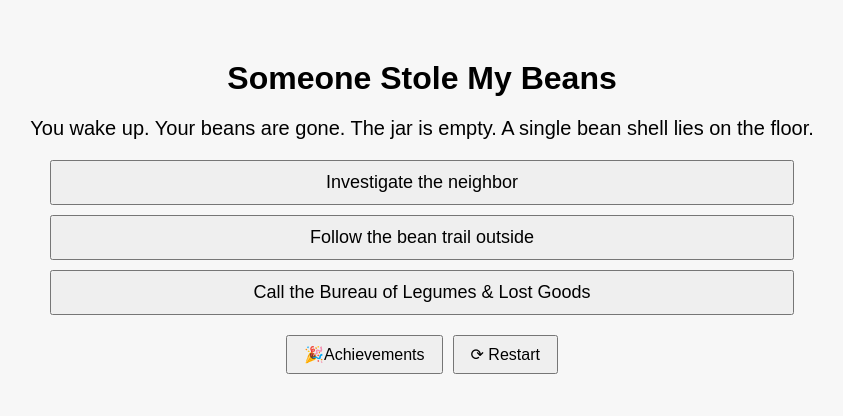
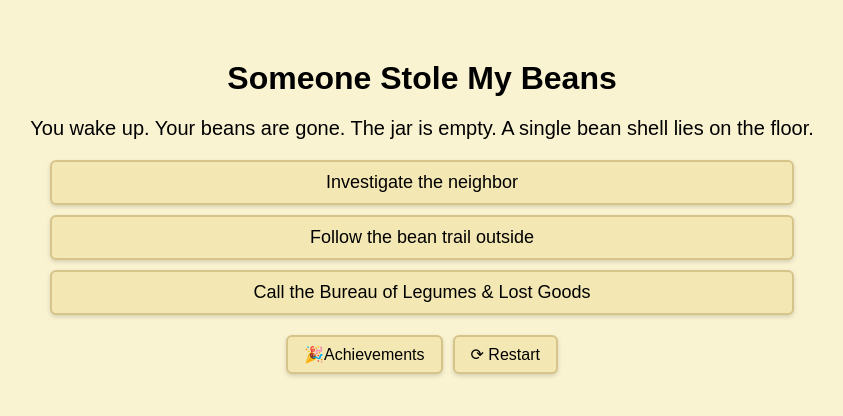
Before and after one commit to verywaffles/someone-stole-my-beans, a plain HTML site: page index.html in a window 1280 px wide. Both pictures are taken after a click on the button "Play". Shown: the whole page, without its empty margins (218-1061 px from the left). Drawn offline with Linux system fonts and the light colour scheme.

Commit message:
Update style.css

```diff
--- a/style.css
+++ b/style.css
@@ -1,10 +1,12 @@
 /* GENERAL PAGE STYLING */
 body {
   font-family: Arial, sans-serif;
-  background-color: #f7f7f7;
   margin: 0;
   padding: 20px;
   text-align: center;
+
+  /* Warm yellowish background (like your original) */
+  background-color: #faf3d2;
 }
 
 /* TITLE SCREEN */
@@ -20,7 +22,18 @@ body {
 #titleScreen button {
   font-size: 20px;
   padding: 10px 20px;
+
+  /* Warm yellow-beige button style */
+  background-color: #f3e7b3;
+  border: 2px solid #d6c48a;
+  border-radius: 6px;
+  box-shadow: 0 2px 4px rgba(0,0,0,0.15);
   cursor: pointer;
+  transition: 0.15s;
+}
+
+#titleScreen button:hover {
+  background-color: #f7edc7;
 }
 
 /* GAME SCREEN */
@@ -44,8 +57,19 @@ body {
   margin: 10px auto;
   padding: 10px 20px;
   font-size: 18px;
+  width: 60%;
   cursor: pointer;
-  width: 60%;
+
+  /* Same warm yellow-beige style */
+  background-color: #f3e7b3;
+  border: 2px solid #d6c48a;
+  border-radius: 6px;
+  box-shadow: 0 2px 4px rgba(0,0,0,0.15);
+  transition: 0.15s;
+}
+
+#choices button:hover {
+  background-color: #f7edc7;
 }
 
 /* ACHIEVEMENTS + RESTART BUTTON ROW */
@@ -60,4 +84,15 @@ body {
   font-size: 16px;
   padding: 8px 16px;
   cursor: pointer;
+
+  /* Same warm yellow-beige style */
+  background-color: #f3e7b3;
+  border: 2px solid #d6c48a;
+  border-radius: 6px;
+  box-shadow: 0 2px 4px rgba(0,0,0,0.15);
+  transition: 0.15s;
 }
+
+#gameButtons button:hover {
+  background-color: #f7edc7;
+}
```
